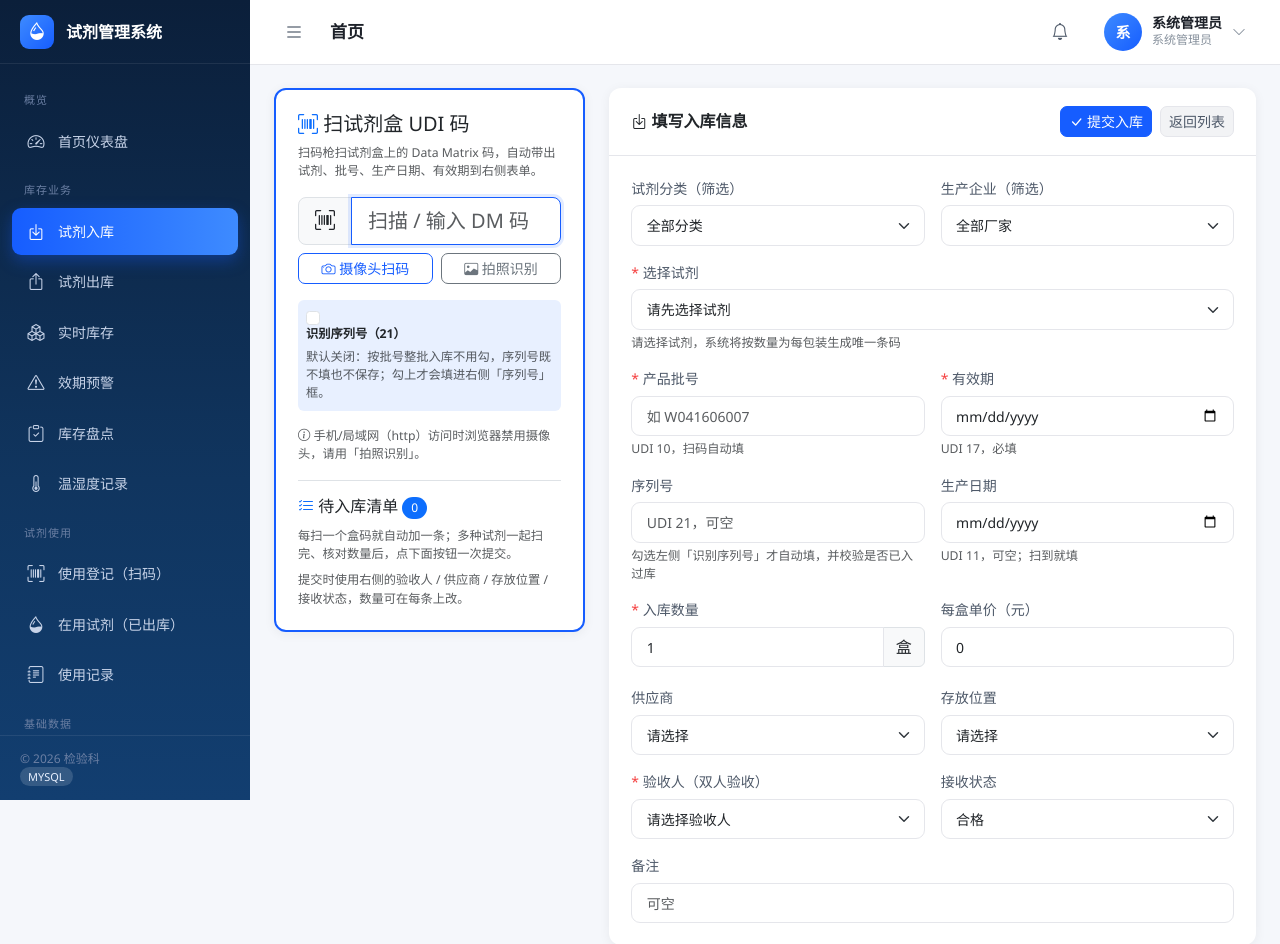
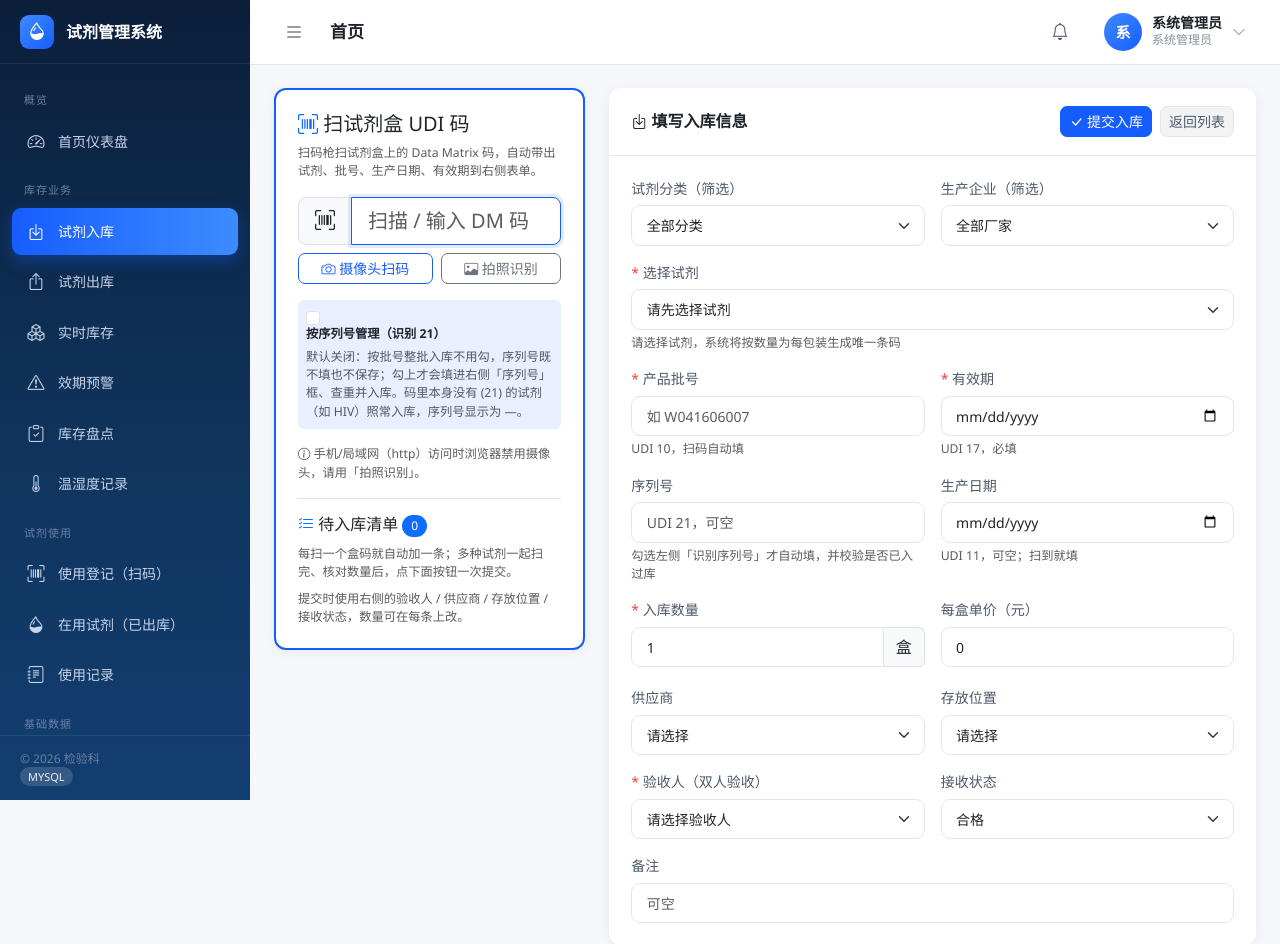
Before and after one commit to junyuchenchen1/reagent-system, a Flask app: page /stock-in/add in a window 1280 px wide. Shown: the top 944 px of the page. Run offline with Flask 3, Linux system fonts and the light colour scheme; a user stored in the database is signed in; data comes from the database, SQL or seed files in the repository; data that the repository does not hold is empty; parts of the project's set-up code (start-up, migrations or seed data) failed here and were passed over; some libraries are stand-ins or nearby versions.

Commit message:
入库：修无序列号盒码（HIV 批号末位2+11凑成假21，序列号/日期被吞）；序列号缺失显示—，开关改名按序列号管理

```diff
--- a/app/services/udi_service.py
+++ b/app/services/udi_service.py
@@ -90,6 +90,9 @@ def _split_batch_serial(seg: str):
     只在"看起来确实是 21"时才切，避免把批号内部的 21 误当成 AI：
     - 切点前批号 4~20 位；
     - 21 之后 8~20 位字母数字，一直到码尾；
+    - 切出来的"序列号"里不能再藏着可信 AI（11/17/01）。真实 HIV 盒码批号
+      2510032 后面紧跟 (11)251009，批号末位的 2 和 "11" 的第一个 1 凑成了
+      "21"，会把 125100917271009 整段当成序列号，连生产/失效日期一起吞掉；
     - 有多个候选时取最靠后的一个（真 21 通常在批号和它的值之间，批号里的 21 更靠前）。
     返回 (批号, 序列号或 None)。
     """
@@ -99,8 +102,11 @@ def _split_batch_serial(seg: str):
     for m in re.finditer(r"21", seg):
         j = m.start()
         tail = seg[j + 2:]
-        if 4 <= j <= 20 and re.fullmatch(r"[0-9A-Za-z]{8,20}", tail or ""):
-            best = (seg[:j], tail)
+        if not (4 <= j <= 20 and re.fullmatch(r"[0-9A-Za-z]{8,20}", tail or "")):
+            continue
+        if _next_ai_start(tail, 0) < len(tail):
+            continue                            # 序列号里不该再出现 AI
+        best = (seg[:j], tail)
     if best:
         return best
     return seg, None
--- a/app/templates/stock/in_add.html
+++ b/app/templates/stock/in_add.html
@@ -28,8 +28,8 @@
                 <div class="form-check mt-3 p-2 rounded" style="background:var(--primary-light);">
                     <input class="form-check-input ms-0 me-2" type="checkbox" id="serialToggle">
                     <label class="form-check-label small" for="serialToggle">
-                        <b>识别序列号（21）</b>
-                        <span class="d-block text-muted mt-1">默认关闭：按批号整批入库不用勾，序列号既不填也不保存；勾上才会填进右侧「序列号」框。</span>
+                        <b>按序列号管理（识别 21）</b>
+                        <span class="d-block text-muted mt-1">默认关闭：按批号整批入库不用勾，序列号既不填也不保存；勾上才会填进右侧「序列号」框、查重并入库。码里本身没有 (21) 的试剂（如 HIV）照常入库，序列号显示为 —。</span>
                     </label>
                 </div>
 
@@ -388,12 +388,13 @@
         pendingSubmit.disabled = false;
         pendingSubmit.innerHTML = '<i class="bi bi-check2-all"></i> 一次提交 ' + n + ' 条入库';
         pendingList.innerHTML = pending.map(function (it, i) {
+            const showSerial = wantSerial();
             return '<div class="border rounded px-2 py-1" data-i="' + i + '">' +
                 '<div class="d-flex align-items-start gap-1">' +
                 '<div class="small" style="min-width:0;">' +
                 '<b>' + udiEscape(it.name) + '</b>' +
                 '<div class="text-muted">批号 ' + udiEscape(it.batch_no) + ' ｜ 效期 ' + udiEscape(it.expire_date) +
-                (it.serial_no ? ' ｜ 序列号 ' + udiEscape(it.serial_no) : '') + '</div>' +
+                (showSerial ? ' ｜ 序列号 ' + (it.serial_no ? udiEscape(it.serial_no) : '—') : '') + '</div>' +
                 '</div>' +
                 '<button type="button" class="btn btn-link btn-sm text-danger ms-auto p-0 px-1 js-del" title="删掉这条">&times;</button>' +
                 '</div>' +
@@ -547,8 +548,8 @@
                     serialInput.value = '';
                     clearDupWarn();
                     if (wantSerial() && !p.serial) {
-                        // 勾了却读不到，必须明确说出来，不能静默留空（会被当成“没识别到”）
-                        parts.push('<span class="text-danger">这串码里没有 (21) 序列号段</span>');
+                        // 勾了但码里确实没有 21：标明“—”，仍按批号正常入库，不当作识别失败
+                        parts.push('序列号 <b>—</b><span class="text-muted">（这串码没有 (21) 段）</span>');
                     }
                 }
                 if (p.produce_date) { produceInput.value = p.produce_date; parts.push('生产日期 <b>' + udiEscape(p.produce_date) + '</b>'); }
```
Also changed, not shown: tests/test_business.py (+17 -0 lines), README.md.
